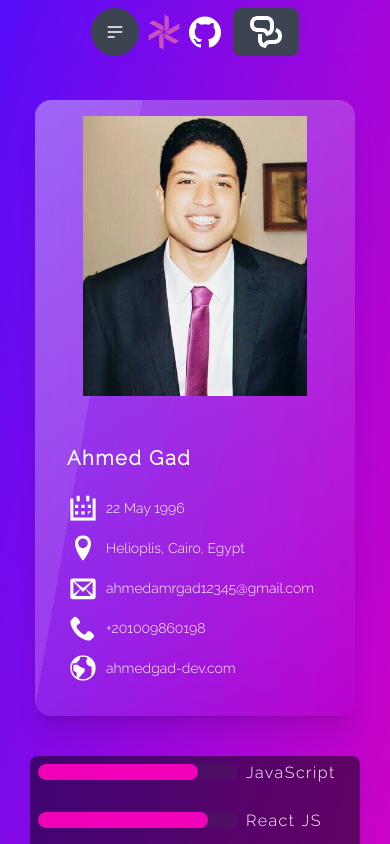
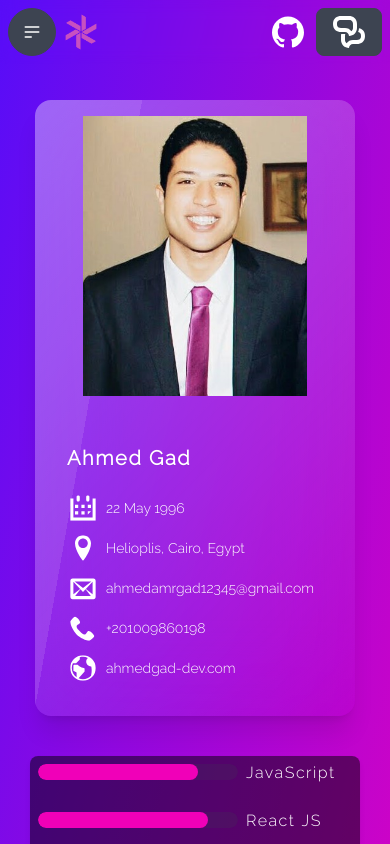
Before and after one commit to ahmedgad-dev/portfolio-react, a React (Create React App) app: page / in a window 390 px wide. Shown: the top 844 px of the page. Built offline with nearby package versions, Linux system fonts and the light colour scheme; no server answers; what react-fusioncharts would draw is missing.

Commit message:
added logo

```diff
--- a/src/components/navbar/navbar.scss
+++ b/src/components/navbar/navbar.scss
@@ -9,14 +9,14 @@
     .navbar-start{
         justify-content: flex-start;
         @media(max-width: 500px){
-            width: auto;
+            width: 50%;
         }
     }
 
     .navbar-end{
 
         @media(max-width: 500px){
-            width: auto;
+            width: 50%;
         }
     }
 
```
